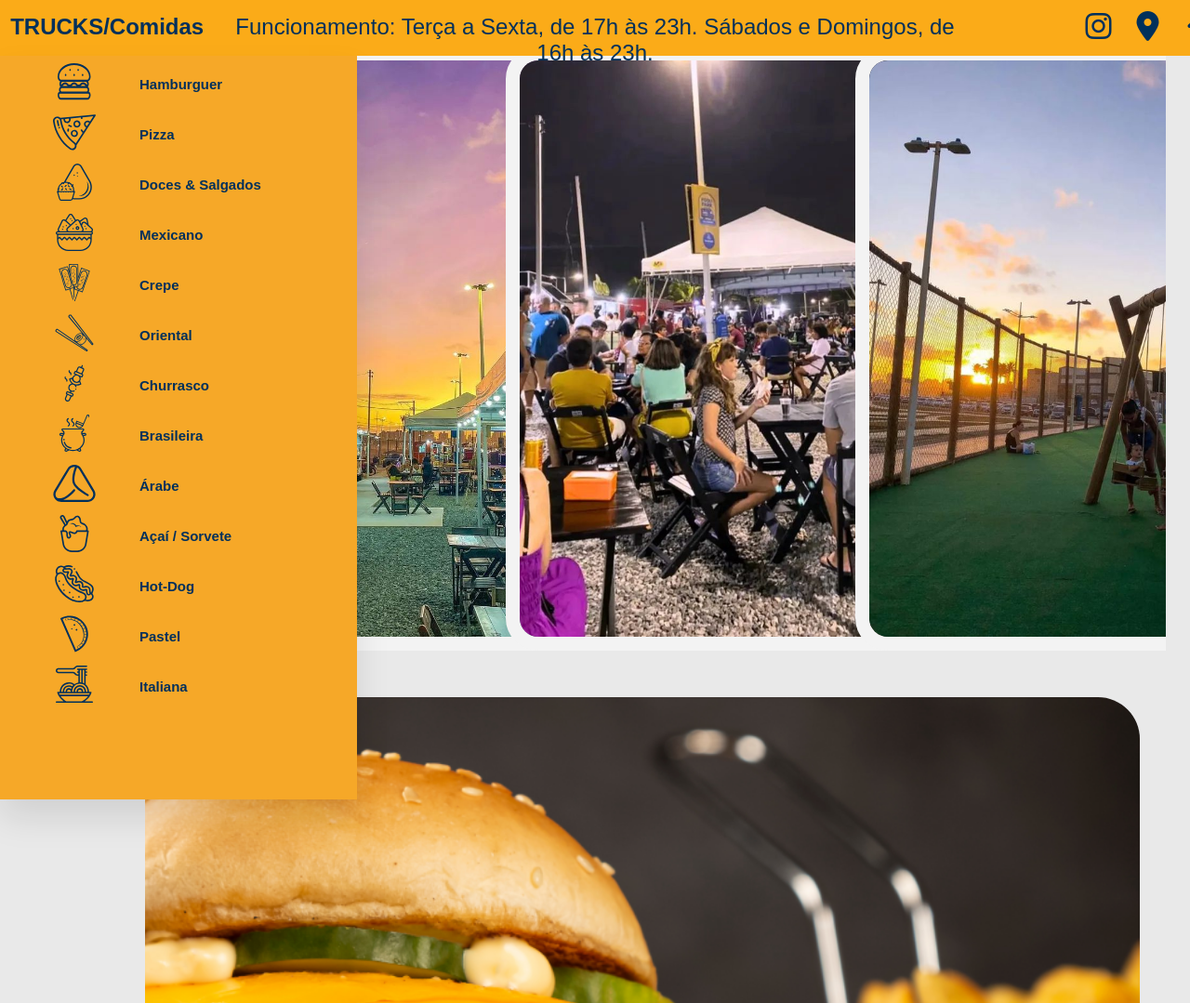
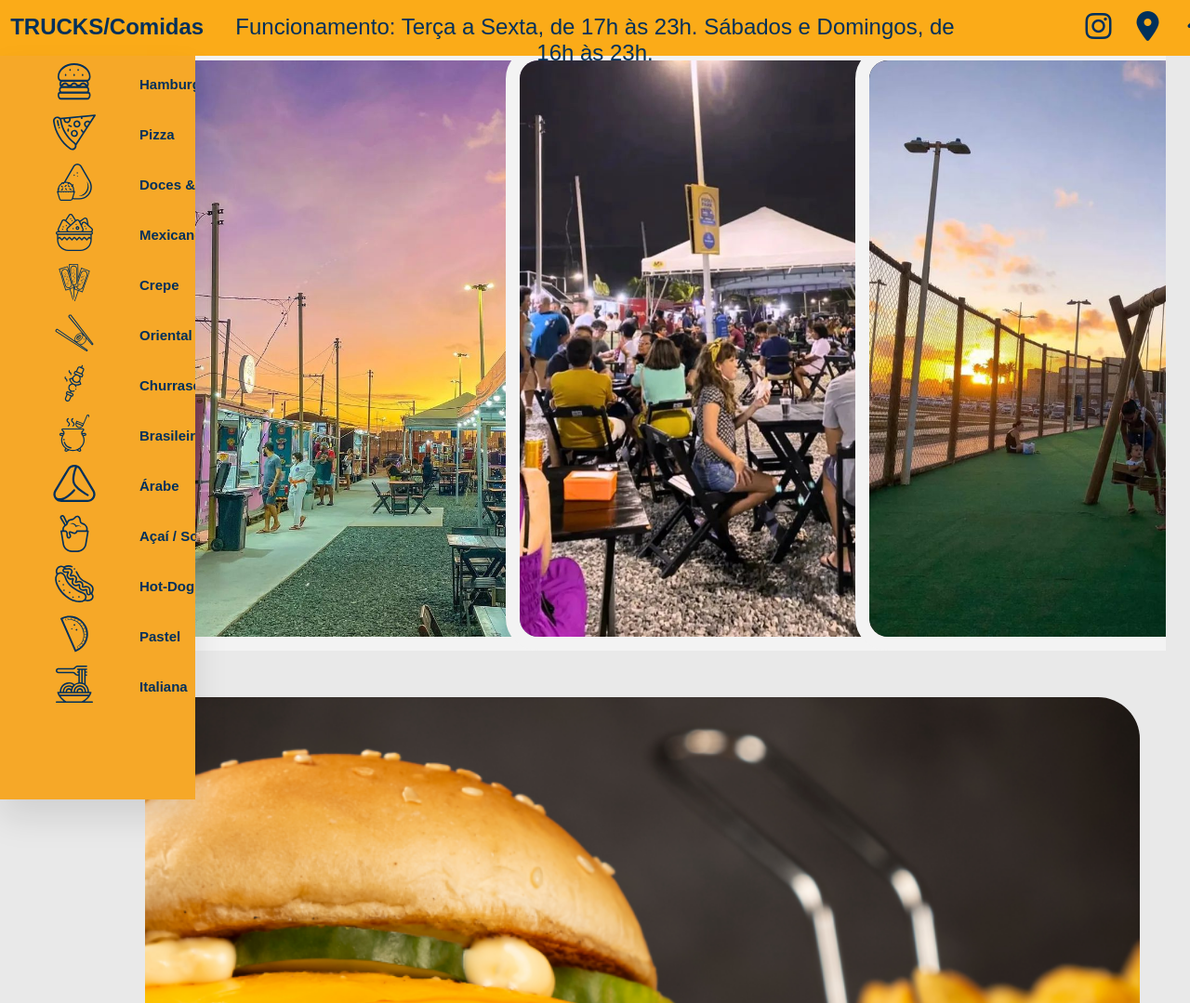
Before and after one commit to rcajazeira/Food-Park-Projeto, a PHP site: page / in a window 1280 px wide. Shown: the part 150-1229 px from the top of the page at 93% size. Run offline with PHP 8.4, Linux system fonts and the light colour scheme; some libraries are stand-ins or nearby versions.

Commit message:
Update style_menu.css
ak

```diff
--- a/View/css/style_menu.css
+++ b/View/css/style_menu.css
@@ -23,7 +23,7 @@ nav{
     height: 100%;
     left: 0;
     background-color: #f6a828;
-    width: 30%;
+    width: 16.4%;
     overflow-x: hidden;
     transition: 0.2s linear;
     box-shadow: 0 20px 35px rgba(0, 0, 0, 0.1);
```
